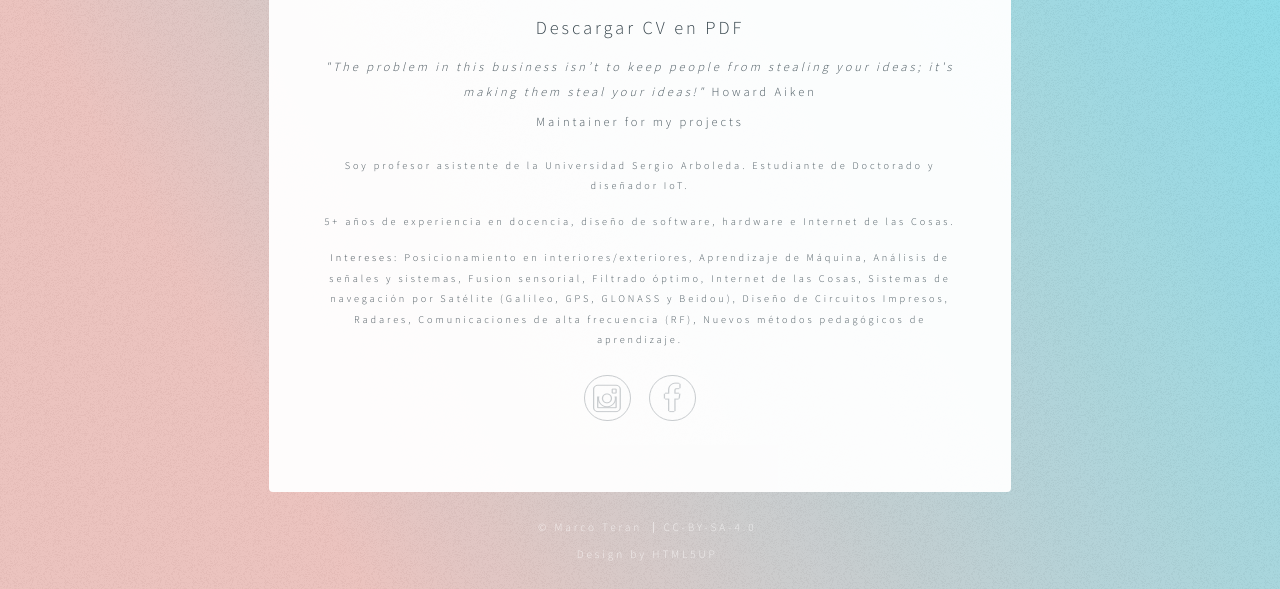
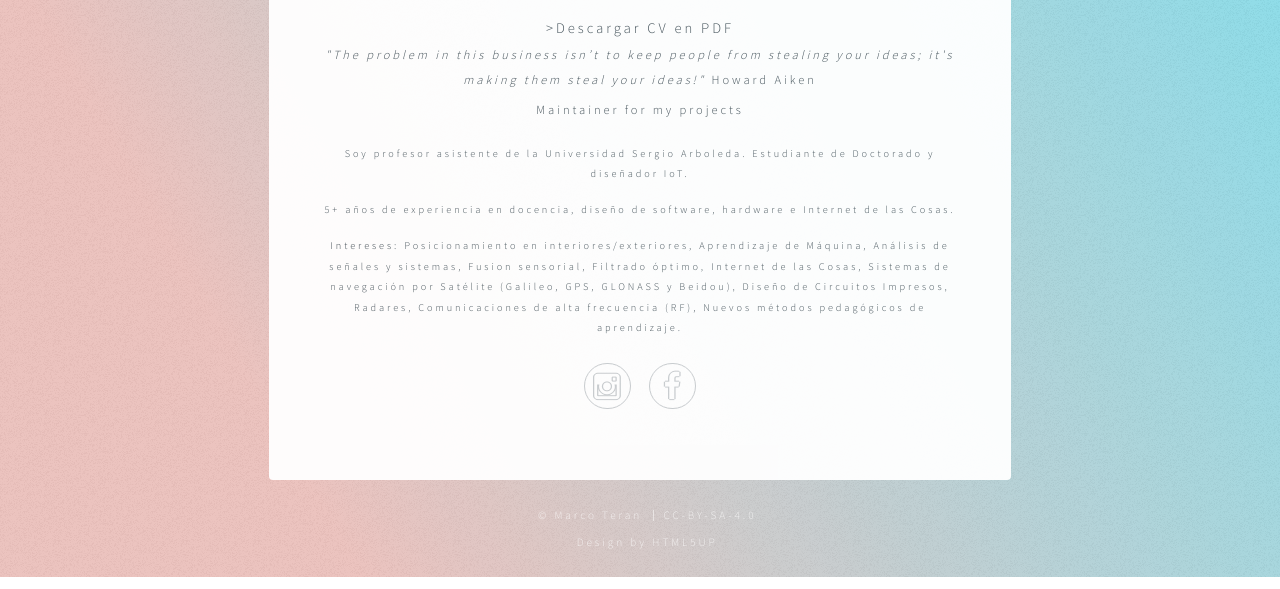
Before and after one commit to marcoteran/marcoteran.github.io, a plain HTML site: page index.html in a window 1280 px wide. Shown: the part 340-929 px from the top of the page. Drawn offline with Linux system fonts and the light colour scheme.

Commit message:
added link cv in pdf 2

```diff
--- a/index.html
+++ b/index.html
@@ -55,7 +55,7 @@
 
 
                 <h2 class="position">Profesor asistente y Diseñador de HW/SW</h2>
-                <h3>Descargar CV en <a href="https://github.com/marcoteran/cv_awesome/blob/master/cv_marcoteran.pdf">PDF</a> </h3>
+                <h4<a href="https://github.com/marcoteran/cv_awesome/raw/master/cv_marcoteran.pdf">>Descargar CV en PDF</a> </h4>
 
 
               <ul>
```
